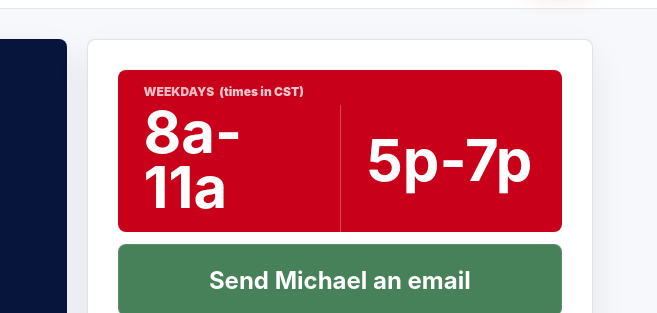
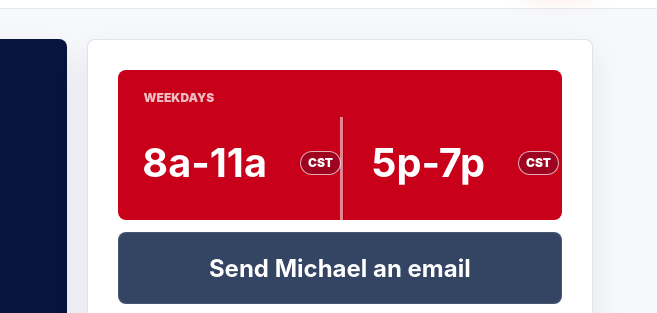
Before and after one commit to hak-tx/mb-show, a website: page index.html in a window 1280 px wide. Shown: the part 98-411 px from the top of the page, 623-1280 px from the left. Drawn offline with Linux system fonts and the light colour scheme.

Commit message:
Refine schedule time badges

```diff
--- a/index.html
+++ b/index.html
@@ -13,7 +13,7 @@
       rel="icon"
       href="https://michaelberryshow.com/cdn/shop/files/mb-logo-300x276.png?crop=center&height=32&v=1683575562&width=32"
     >
-    <link rel="stylesheet" href="./styles.css?v=21">
+    <link rel="stylesheet" href="./styles.css?v=22">
   </head>
   <body>
     <header class="topbar site-header">
@@ -55,10 +55,10 @@
 
         <div class="broadcast-card" role="group" aria-label="Broadcast schedule and links">
           <div class="live-strip">
-            <span>Weekdays <small>(times in CST)</small></span>
+            <span>Weekdays</span>
             <div class="live-times">
-              <strong>8a-11a</strong>
-              <strong>5p-7p</strong>
+              <strong><span class="time-value">8a-11a</span><span class="time-zone">CST</span></strong>
+              <strong><span class="time-value">5p-7p</span><span class="time-zone">CST</span></strong>
             </div>
           </div>
 
--- a/styles.css
+++ b/styles.css
@@ -303,10 +303,40 @@ h1 {
 .live-strip strong {
   display: flex;
   align-items: center;
+  justify-content: center;
+  gap: 7px;
   min-height: 92px;
-  padding: 0 clamp(18px, 2.5vw, 26px) 18px;
-  font-size: clamp(40px, 4rem, 58px);
+  padding: 0 clamp(14px, 2vw, 20px) 18px;
+  font-size: clamp(38px, 3.1vw, 42px);
   line-height: 0.94;
+}
+
+.live-strip .time-value {
+  display: block;
+  margin: 0;
+  color: var(--white);
+  font: inherit;
+  letter-spacing: 0;
+  text-transform: none;
+  white-space: nowrap;
+}
+
+.live-strip .time-zone {
+  display: inline-flex;
+  align-items: center;
+  justify-content: center;
+  margin: 6px 0 0;
+  min-height: 24px;
+  padding: 0 7px;
+  border: 1px solid rgba(255, 255, 255, 0.68);
+  border-radius: 999px;
+  color: var(--white);
+  background: rgba(7, 20, 59, 0.22);
+  font-size: 12px;
+  font-weight: 950;
+  letter-spacing: 0;
+  line-height: 1;
+  text-transform: uppercase;
 }
 
 .live-times {
@@ -317,7 +347,8 @@ h1 {
 }
 
 .live-times strong + strong {
-  border-left: 1px solid rgba(255, 255, 255, 0.28);
+  border-left: 3px solid rgba(255, 255, 255, 0.52);
+  box-shadow: inset 1px 0 0 rgba(7, 20, 59, 0.22);
 }
 
 .email-tile {
@@ -328,7 +359,7 @@ h1 {
   padding: 16px 18px;
   border-radius: 8px;
   color: var(--white);
-  background: var(--ktrh-green);
+  background: #344463;
   box-shadow: inset 0 0 0 1px rgba(255, 255, 255, 0.1);
 }
 
@@ -1520,9 +1551,20 @@ h1 {
   }
 
   .live-strip strong {
+    flex-direction: column;
+    align-items: flex-start;
+    justify-content: center;
+    gap: 6px;
     min-height: 82px;
     padding: 0 14px 14px;
-    font-size: clamp(34px, 9.4vw, 46px);
+    font-size: clamp(34px, 9.1vw, 44px);
+  }
+
+  .live-strip .time-zone {
+    min-height: 22px;
+    margin: 0;
+    padding: 0 7px;
+    font-size: 11px;
   }
 
   .email-tile {
```
Also changed, not shown: admin.html (+1 -1 lines), design-qa.md (+1 -0 lines), tests/directory.spec.mjs (+3 -1 lines).
